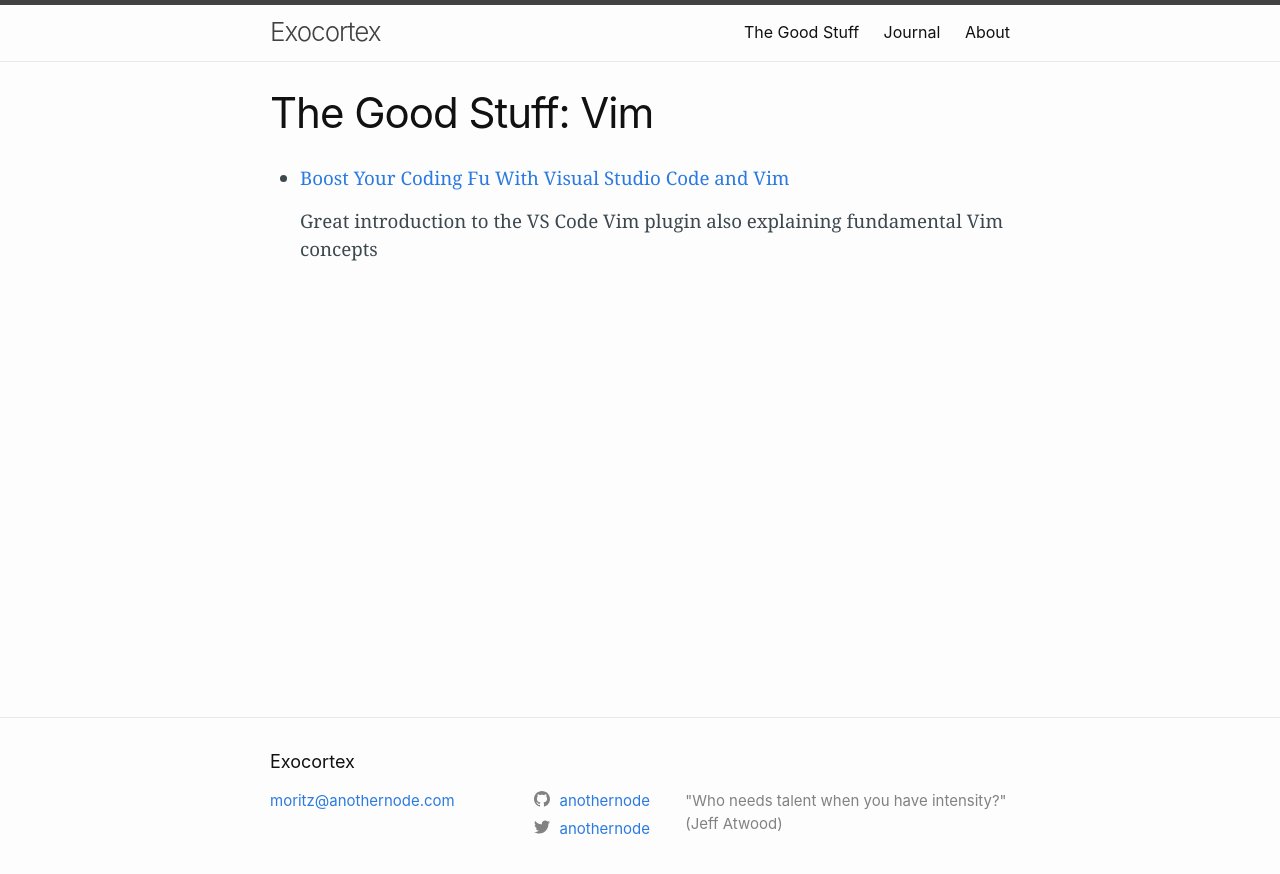
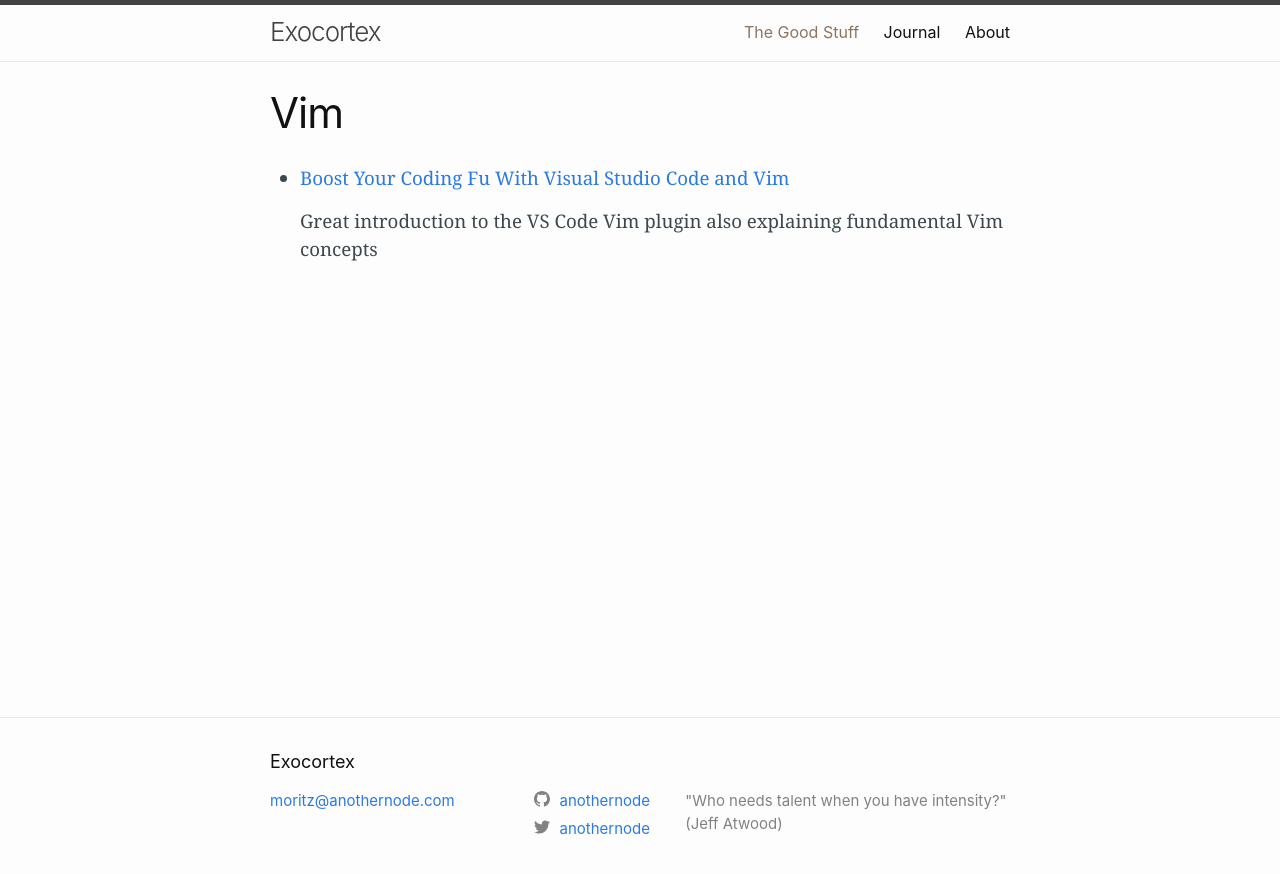
Before and after one commit to anothernode/exocortex-jekyll, a Jekyll site: the page built from the-good-stuff/vim.md, in a window 1280 px wide. Shown: the top 874 px of the page. Built offline with Jekyll 4.4.1, drawn with Linux system fonts in a browser that asks for light colours.

Commit message:
Make navigation prettier

```diff
--- a/_includes/head.html
+++ b/_includes/head.html
@@ -1,3 +1,4 @@
+<head>
   <meta charset="utf-8">
   <meta http-equiv="X-UA-Compatible" content="IE=edge">
   <meta name="viewport" content="width=device-width, initial-scale=1">
@@ -16,4 +17,10 @@
   {%- if jekyll.environment == 'production' and site.google_analytics -%}
     {%- include google-analytics.html -%}
   {%- endif -%}
+
+  {% if page.custom_css %}
+    {% for stylesheet in page.custom_css %}
+    <link rel="stylesheet" href="/assets/css/{{ stylesheet }}.css" type="text/css">
+    {% endfor %}
+  {% endif %}
 </head>
--- a/_includes/header.html
+++ b/_includes/header.html
@@ -17,9 +17,15 @@
         </label>
 
         <div class="trigger">
-          <a class="page-link" href="/the-good-stuff">The Good Stuff</a>
-          <a class="page-link" href="/journal">Journal</a>
-          <a class="page-link" href="/about">About</a>
+          <a class="page-link" href="/the-good-stuff" id="nav-the-good-stuff">
+            The Good Stuff
+          </a>
+          <a class="page-link" href="/journal" id="nav-journal">
+            Journal
+          </a>
+          <a class="page-link" href="/about" id="nav-about">
+            About
+          </a>
        </div>
       </nav>
     {%- endif -%}
--- /dev/null
+++ b/assets/css/about.css
@@ -0,0 +1,3 @@
+#nav-about {
+    color: rgb(141, 116, 94);
+}
--- /dev/null
+++ b/assets/css/journal.css
@@ -0,0 +1,3 @@
+#nav-journal {
+    color: rgb(141, 116, 94);
+}
--- /dev/null
+++ b/assets/css/the-good-stuff.css
@@ -0,0 +1,3 @@
+#nav-the-good-stuff {
+    color: rgb(141, 116, 94);
+}
--- a/the-good-stuff/vim.md
+++ b/the-good-stuff/vim.md
@@ -1,6 +1,7 @@
 ---
 layout: page
-title: 'The Good Stuff: Vim'
+title: Vim
+custom_css: the-good-stuff
 permalink: the-good-stuff/vim
 ---
 
```
Also changed, not shown: about.md (+1 -1 lines), journal.md (+1 -1 lines), the-good-stuff.md (+1 -1 lines). Lines whose indentation alone changed are shown as unchanged.
